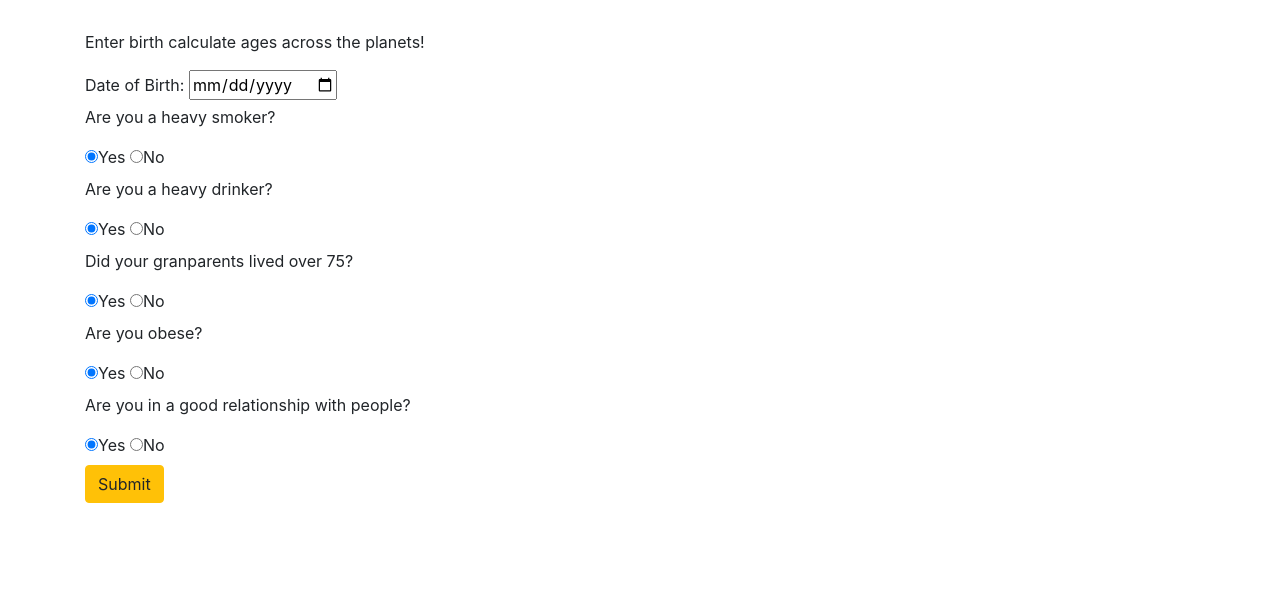
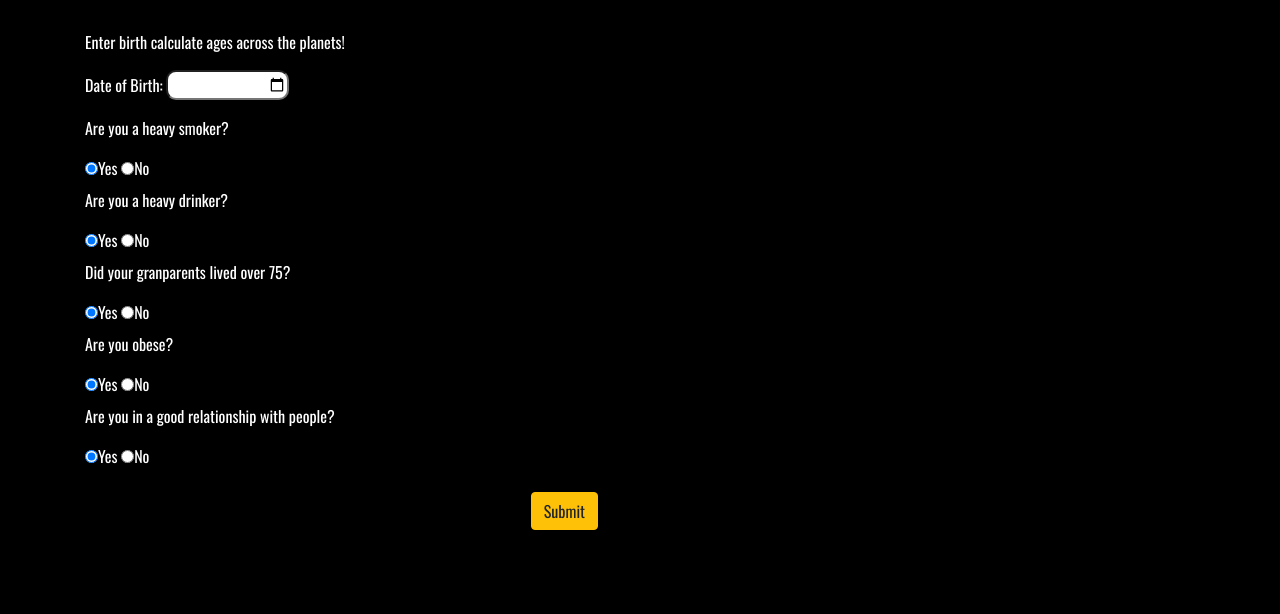
Before and after one commit to chanzlee/Super-Galactic-Age-Calculator, a website built with webpack: page src/index.html in a window 1280 px wide. Shown: the part 186-800 px from the top of the page. Built offline with nearby package versions, Linux system fonts and the light colour scheme.

Commit message:
add dark styling.

```diff
--- a/src/styles.css
+++ b/src/styles.css
@@ -1,3 +1,32 @@
+body {
+  background-color: black;
+}
+
+* {
+  font-family: 'Oswald', sans-serif;
+  color: white;
+  border-radius: 10px;
+}
+
+.jumbotron.jumbotron-custom {
+  color: white;
+  background-color: gray;
+}
+
+.planet-cell{
+  margin-bottom: 5%;
+}
+
+input {
+  margin-bottom: 3%;
+}
+
+button {
+  margin-top: 3%;
+  margin-right: 5%;
+  float : right;
+}
+
 .hidden {
   display: none;
 }
```
